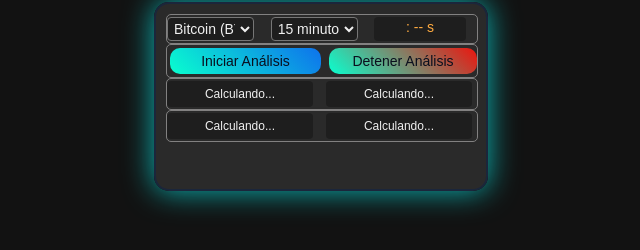
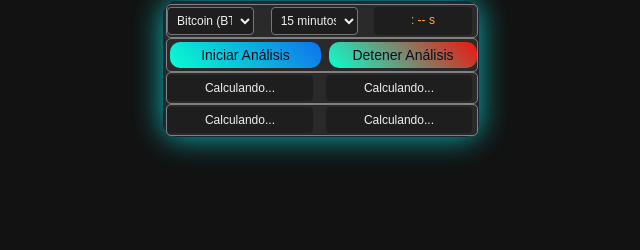
Before and after one commit to andres28m/mini_signal_live, a plain HTML site: page index.html in a window 1280 px wide. Shown: the whole page, without its empty margins (319-959 px from the left). Drawn offline with nearby package versions, Linux system fonts and the light colour scheme.

Commit message:
Update index.html

```diff
--- a/index.html
+++ b/index.html
@@ -3,7 +3,7 @@
 <head>
     <meta charset="UTF-8">
     <meta name="viewport" content="width=device-width, initial-scale=1.0">
-    <title>Análisis de Mercado</title>
+    <title>Mini signal</title>
     <script src="https://cdn.jsdelivr.net/npm/chart.js"></script>
     <style>
         body {
@@ -16,18 +16,18 @@
             justify-content: center;
 
             margin: 0;
-            padding: 2px;
+            padding: 1px;
         }
         /* Estilos generales para el contenedor, encabezados y select */
         .container {
-            margin: 4px;
-            padding: 10px;
+            margin: 1px;
+            padding: 1px;
             background: rgba(255, 255, 255, 0.1);
             border: 2px solid #1b263b;
             border-radius: 15px;
             box-shadow: 0px 0px 30px rgba(9, 255, 255, 0.7);
             width: 100%;
-            height: 165px;
+            height: 130px;
             max-width: 310px;
             margin: 0 auto;
         }
@@ -88,9 +88,9 @@
             line-height: 16px;
         }
         #countdown, #currencySelector, #intervalSelector {
-            font-size: 14px;
+            font-size: 12px;
             background-color: #1e1e1e;
-            padding: 2px;
+            padding: 5px;
             border-radius: 4px;
             width: 85%;
 
```
